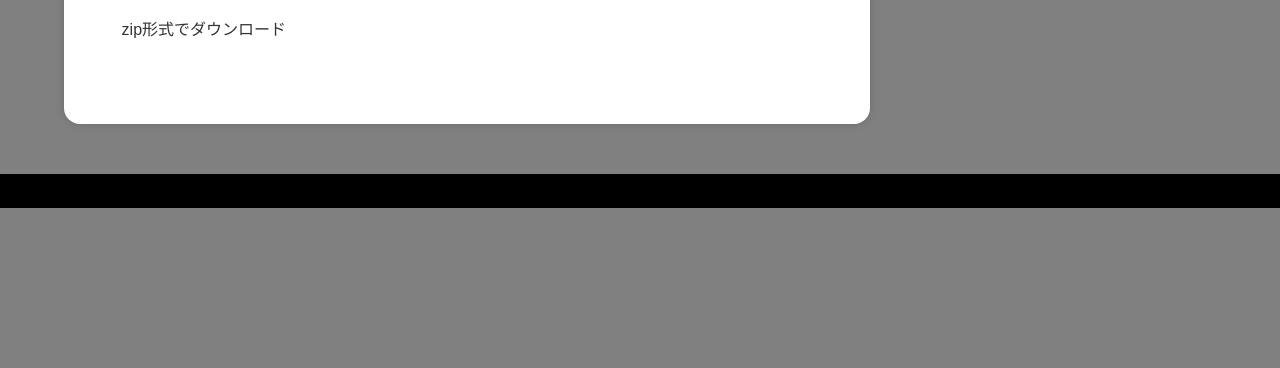
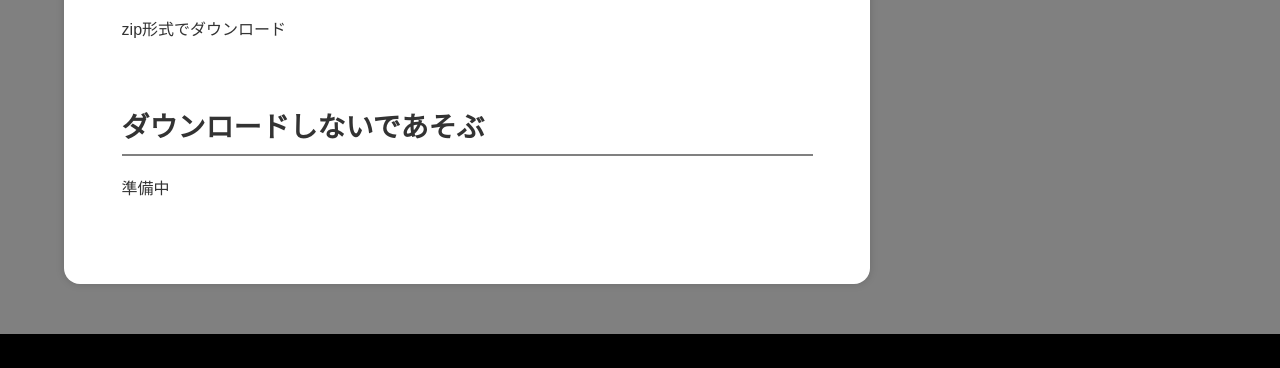
Before and after one commit to keimo15/ColorReclaimer_Pages, a plain HTML site: page download.html in a window 1280 px wide. Shown: the part 497-865 px from the top of the page. Before the commit the page ends 800 px from the top, so only its background shows below. Drawn offline with Linux system fonts and the light colour scheme.

Commit message:
fix download

```diff
--- a/download.html
+++ b/download.html
@@ -28,6 +28,12 @@
               <a href="file/ColorReclaimer.zip" download="file/ColorReclaimer.zip">zip形式でダウンロード</a>
             </p>
           </section>
+          <section>
+            <h3>ダウンロードしないであそぶ</h3>
+            <p>
+              準備中<br>
+            </p>
+          </section>
         </article>
       </main>
       <aside>
```
